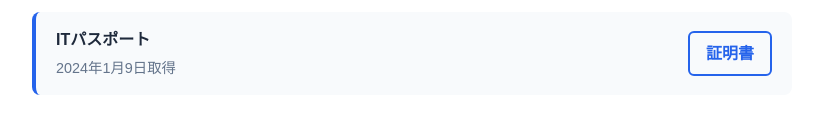
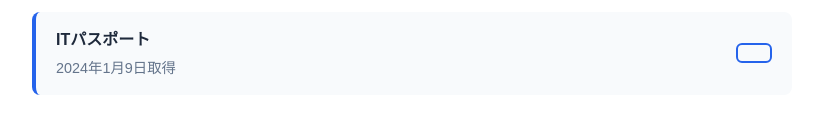
Before and after one commit to izumacha/profile-portfolio, a plain HTML site: page index.html in a window 1280 px wide. Shown: the part 1201-1327 px from the top of the page, without its empty margins (228-1051 px from the left). Drawn offline with Linux system fonts and the light colour scheme.

Commit message:
index.html を更新

```diff
--- a/index.html
+++ b/index.html
@@ -1,4 +1,4 @@
-<!DOCTYPE html>
+  <!DOCTYPE html>
 <html lang="ja">
 <head>
   <meta charset="UTF-8" />
@@ -373,7 +373,7 @@
             <h4>ITパスポート</h4>
             <div class="cert-date">2024年1月9日取得</div>
           </div>
-          <a href="#" class="cert-link">証明書</a>
+          <a href="#" class="cert-link"></a>
         </div>
       </div>
     </section>
```
